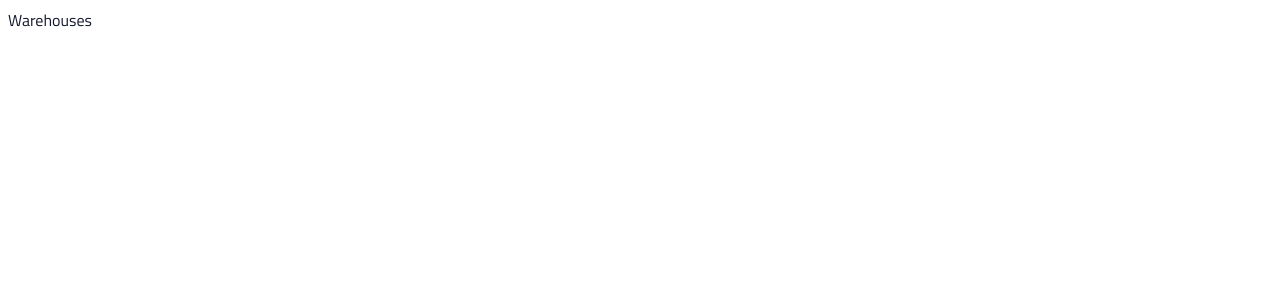
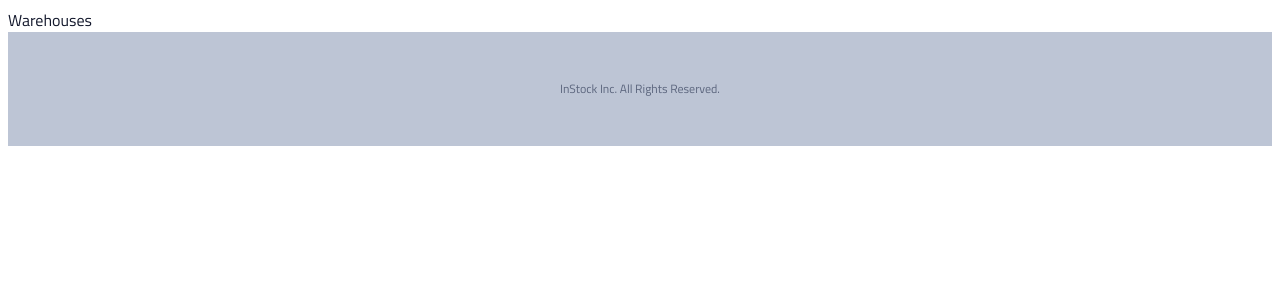
Before and after one commit to shanni6/instock-whistler, a React (Vite) app: page /warehouses in a window 1280 px wide. Shown: the top 300 px of the page. Built offline with nearby package versions, Linux system fonts and the light colour scheme.

Commit message:
add footer rough draft

```diff
--- a/src/App.jsx
+++ b/src/App.jsx
@@ -1,6 +1,6 @@
+import { BrowserRouter, Navigate, Route, Routes } from "react-router-dom";
 import "./App.scss";
-
-import { BrowserRouter, Navigate, Route, Routes } from "react-router-dom";
+import Footer from "./components/Footer/Footer.jsx";
 
 // Pages
 import Inventory from "./pages/Inventory/Inventory";
@@ -15,6 +15,7 @@ function App() {
           <Route path="/inventory" element={<Inventory />} />
           <Route path="/warehouses" element={<Warehouses />} />
         </Routes>
+        <Footer />
       </BrowserRouter>
     </>
   );
--- /dev/null
+++ b/src/components/Footer/Footer.jsx
@@ -0,0 +1,11 @@
+import "./Footer.scss";
+
+function Footer() {
+  return (
+    <footer className="footer">
+      <p className="footer__text"> InStock Inc. All Rights Reserved.</p>
+    </footer>
+  );
+}
+
+export default Footer;
--- /dev/null
+++ b/src/components/Footer/Footer.scss
@@ -0,0 +1,26 @@
+@use "../../styles/partials/_mixins" as *;
+@use "../../styles/partials/_colors";
+// @use "../../styles/partials/typography";
+
+.footer {
+  display: flex;
+  justify-content: center;
+  align-items: center;
+  background-color: colors.$secondary-cloud;
+
+  &__text {
+    color: colors.$secondary-slate;
+    margin: 2.5rem 0;
+    font-size: 0.6875rem;
+    line-height: 1rem;
+
+    @include medium {
+      font-size: 0.75rem;
+      line-height: 1.125rem;
+    }
+
+    @include large {
+      margin: 3rem 0;
+    }
+  }
+}
```
